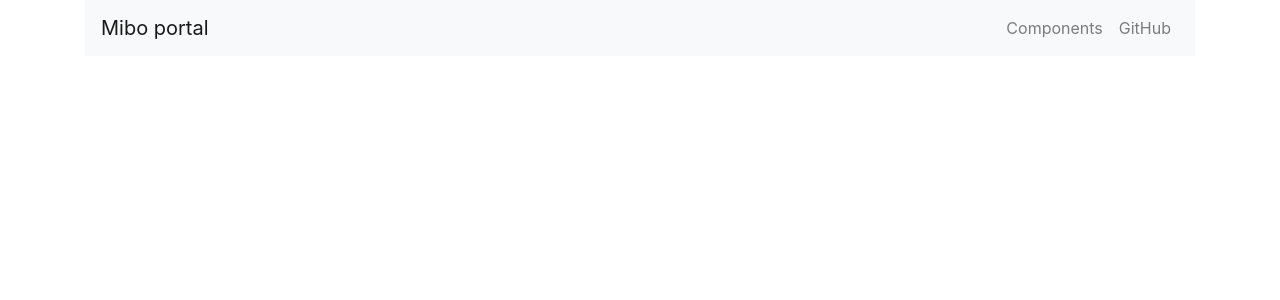
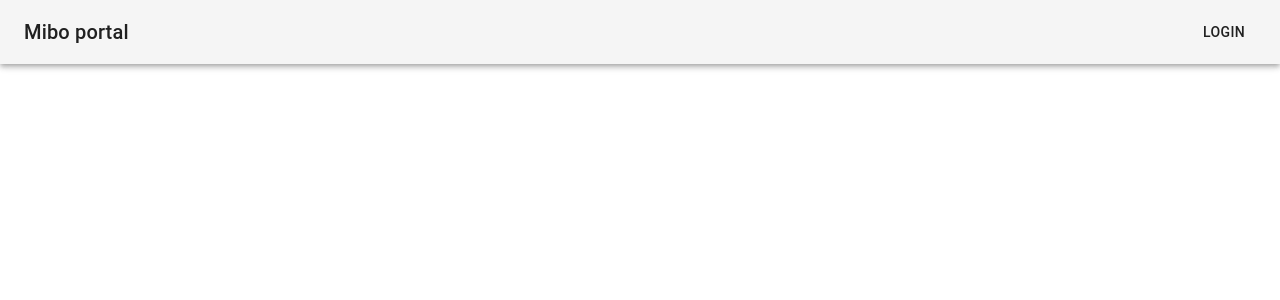
Before and after one commit to hanadkubat/IBU-Portal, a React (Create React App) app: page /dashboard in a window 1280 px wide. Shown: the top 300 px of the page. Built offline with nearby package versions, Linux system fonts and the light colour scheme.

Commit message:
navbar update

```diff
--- a/src/Components/Nav/index.js
+++ b/src/Components/Nav/index.js
@@ -1,46 +1,32 @@
-import React from "react";
-import {
-  Collapse,
-  Navbar,
-  NavbarToggler,
-  NavbarBrand,
-  Nav,
-  NavItem,
-  NavLink
-} from "reactstrap";
+import React from 'react';
+import { makeStyles } from '@material-ui/core/styles';
+import AppBar from '@material-ui/core/AppBar';
+import Toolbar from '@material-ui/core/Toolbar';
+import Typography from '@material-ui/core/Typography';
+import Button from '@material-ui/core/Button';
 
-export default class Example extends React.Component {
-  constructor(props) {
-    super(props);
+const useStyles = makeStyles({
+  root: {
+    flexGrow: 1,
+  },
+  title: {
+    flexGrow: 1,
+  },
+});
 
-    this.toggle = this.toggle.bind(this);
-    this.state = {
-      isOpen: false
-    };
-  }
-  toggle() {
-    this.setState({
-      isOpen: !this.state.isOpen
-    });
-  }
-  render() {
-    return (
-      <div>
-        <Navbar color="light" light expand="md">
-          <NavbarBrand href="/">Mibo portal</NavbarBrand>
-          <NavbarToggler onClick={this.toggle} />
-          <Collapse isOpen={this.state.isOpen} navbar>
-            <Nav className="ml-auto" navbar>
-              <NavItem>
-                <NavLink>Components</NavLink>
-              </NavItem>
-              <NavItem>
-                <NavLink>GitHub</NavLink>
-              </NavItem>
-            </Nav>
-          </Collapse>
-        </Navbar>
-      </div>
-    );
-  }
+export default function Nav() {
+  const classes = useStyles();
+
+  return (
+    <div className={classes.root}>
+      <AppBar position="static" color="default">
+        <Toolbar>
+          <Typography variant="h6" color="inherit" className={classes.title}>
+            Mibo portal
+          </Typography>
+          <Button color="inherit">Login</Button>
+        </Toolbar>
+      </AppBar>
+    </div>
+  );
 }
--- a/src/app/Dashboard/index.js
+++ b/src/app/Dashboard/index.js
@@ -4,7 +4,7 @@ import Nav from '../../Components/Nav';
 export default class Dashboard extends Component {
     render() {
         return (
-            <div className="container">
+            <div>
                 <Nav />
             </div>
         )
```
